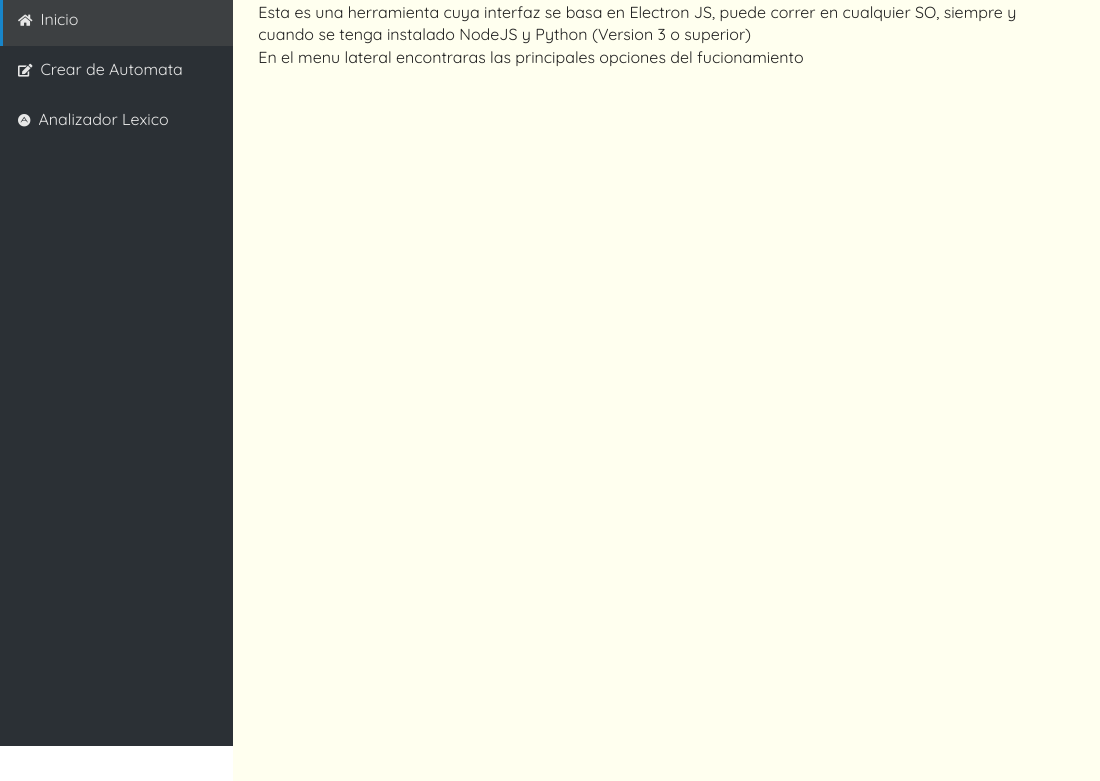
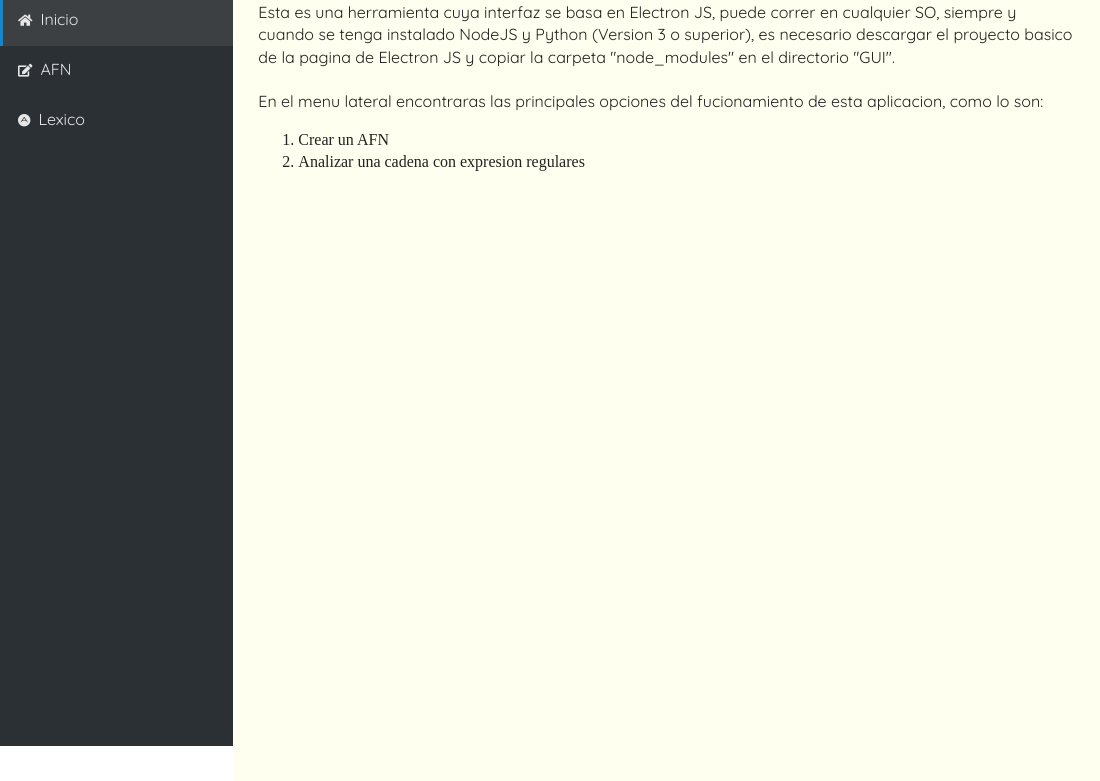
Before and after one commit to RicentCB/CompiladorGUI, an Electron app: page GUI/index.html in a window 1100 px wide. Shown: the part 69-850 px from the top of the page. Drawn offline with nearby package versions, Linux system fonts and the light colour scheme.

Commit message:
Modificacion de la pagina principal

```diff
--- a/GUI/index.html
+++ b/GUI/index.html
@@ -12,7 +12,7 @@
     <link rel="stylesheet" href="css/normalize.css">
     <link rel="stylesheet" href="https://use.fontawesome.com/releases/v5.8.2/css/all.css" integrity="sha384-oS3vJWv+0UjzBfQzYUhtDYW+Pj2yciDJxpsK1OYPAYjqT085Qq/1cq5FLXAZQ7Ay" crossorigin="anonymous">
     <link rel="stylesheet" href="css/main.css">
-    <link rel="stylesheet" href="css/style.css">
+    <link rel="stylesheet" href="css/style.css" media="">
 
     <meta name="theme-color" content="#fafafa">
 </head>
@@ -24,13 +24,13 @@
                 <a href="#">Menu Principal</a>
             </li>
             <li class="menu-element active">
-                <a href="#"><i class="fas fa-home"></i>Inicio</a>
+                <a href="index.html"><i class="fas fa-home"></i>Inicio</a>
             </li>
             <li class="menu-element">
-                <a href="#"><i class="fas fa-edit"></i>Crear de Automata</a>
+                <a href="afn.html"><i class="fas fa-edit"></i>AFN</a>
             </li>
             <li class="menu-element">
-                <a href="#"><i class="fab fa-adn"></i>Analizador Lexico</a>
+                <a href="lexico.html"><i class="fab fa-adn"></i>Lexico</a>
             </li>
         </ul>
     </aside>
@@ -38,11 +38,19 @@
         <h1 class="main-title">Compiladores</h1>
         <p>
             Esta es una herramienta cuya interfaz se basa en Electron JS, puede correr en cualquier SO,
-            siempre y cuando se tenga instalado NodeJS y Python (Version 3 o superior)
+            siempre y cuando se tenga instalado NodeJS y Python (Version 3 o superior), es necesario descargar
+            el proyecto basico de la pagina de Electron JS y copiar la carpeta "node_modules" en el directorio
+            "GUI".
         </p>
+        <br>
         <p>
-            En el menu lateral encontraras las principales opciones del fucionamiento
+            En el menu lateral encontraras las principales opciones del fucionamiento de esta aplicacion, como lo son:
+            <ol>
+               <li>Crear un AFN</li>
+               <li>Analizar una cadena con expresion regulares</li>
+            </ol>
         </p>
+
 
     </main>
 
```
